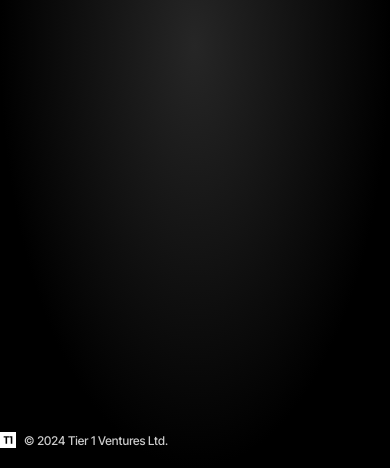
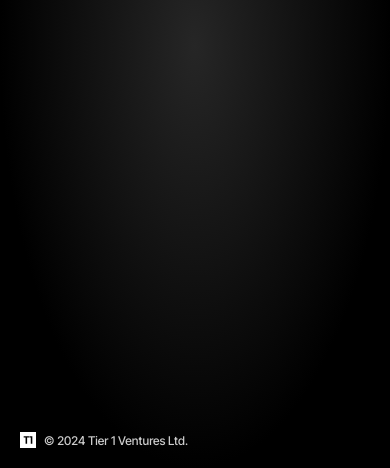
Before and after one commit to mousberg/t1v, a plain HTML site: page index.html in a window 390 px wide. Shown: the part 376-844 px from the top of the page. Drawn offline with Linux system fonts and the light colour scheme.

Commit message:
Update index.html

```diff
--- a/index.html
+++ b/index.html
@@ -109,6 +109,8 @@
             width: 100%;
             padding: 20px;
             margin-left: -20px;
+            min-padding: 10px;
+            box-sizing: border-box;
         }
 
         .footer img {
@@ -133,6 +135,11 @@
 
             .content {
                 gap: 20px;
+            }
+
+            .footer {
+                padding: 20px;
+                margin-left: 0;  /* Remove negative margin on mobile */
             }
         }
     </style>
```
